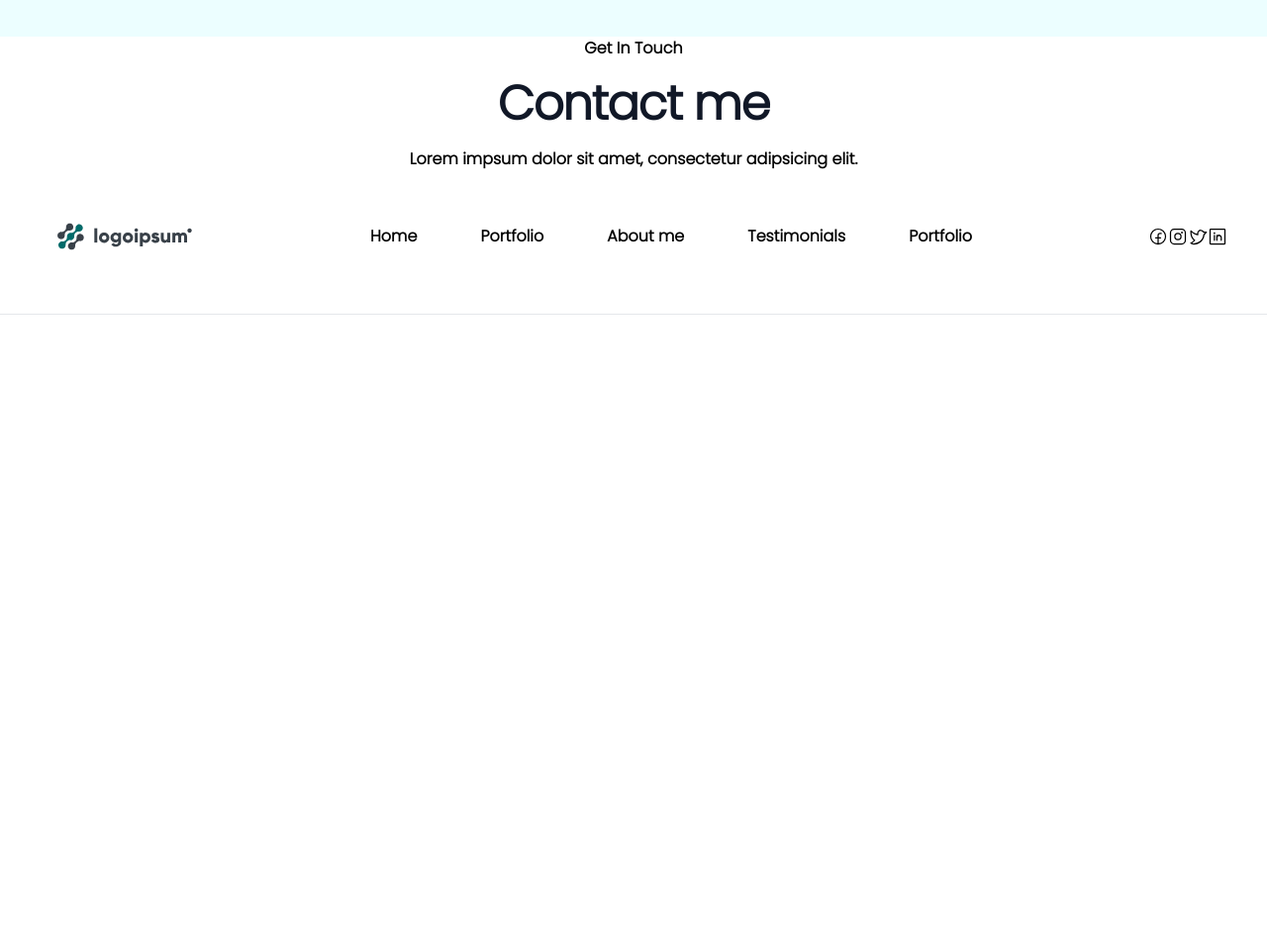
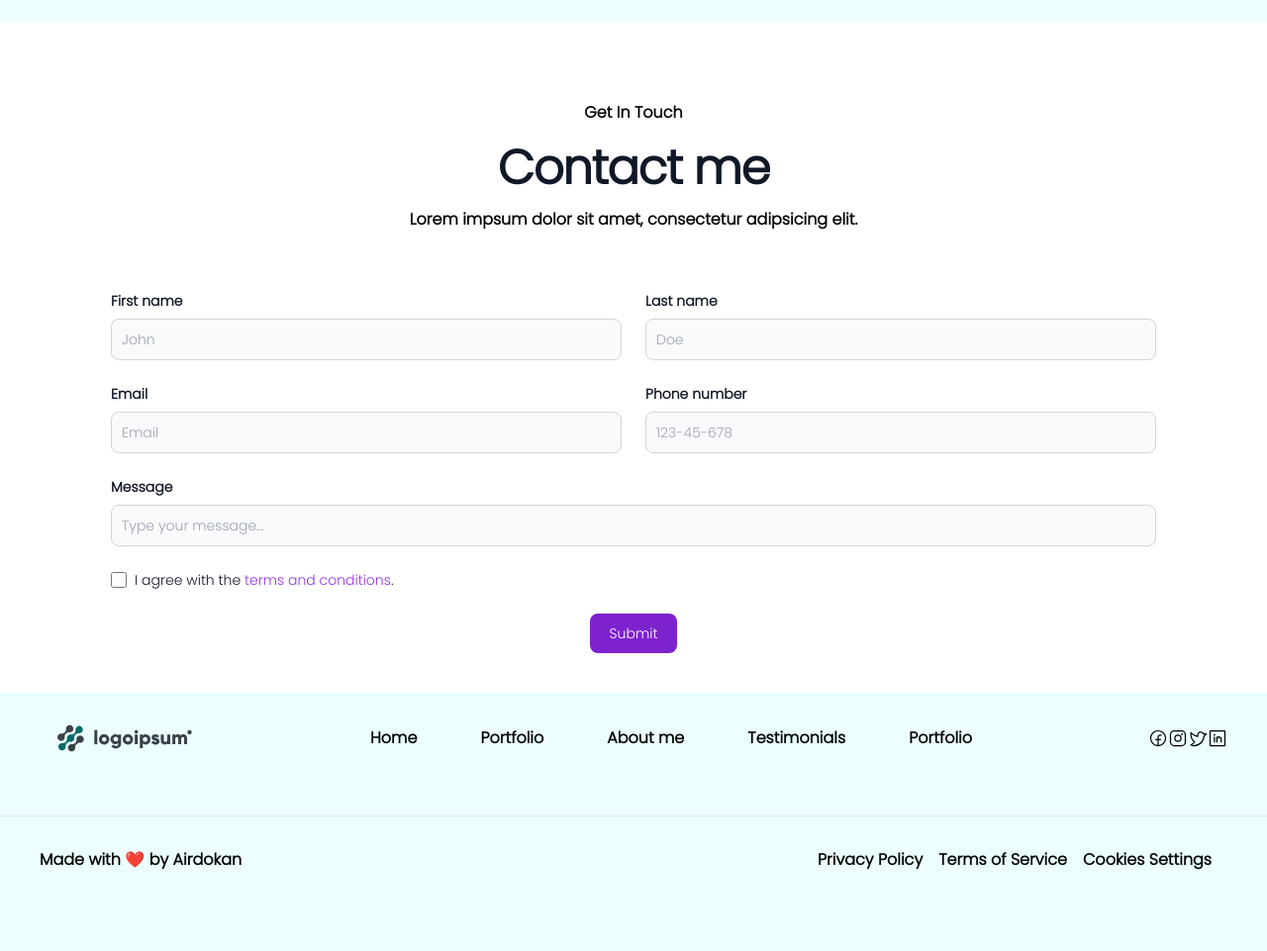
Before and after one commit to Ferit-Racunarstvo-Web-programiranje/lv1-lovrodijanovic, a website: page index.html in a window 1280 px wide. Shown: the part 3387-4348 px from the top of the page at 99% size. Before the commit the page ends 3737 px from the top, so only its background shows below. Drawn offline with Linux system fonts and the light colour scheme.

Commit message:
Minor improvements

```diff
--- a/index.html
+++ b/index.html
@@ -348,7 +348,7 @@
             ipsam a hic fugiat.
           </p>
           <div class="flex justify-between items-center">
-            <img src="images/Avatar Image.png" class="w-4/12" />
+            <img src="images/Avatar Image.png" class="w-2/12" />
             <h3 class="text-1xl font-bold dark:text-white mb-5">
               Dianne Russell
             </h3>
@@ -435,7 +435,7 @@
             ipsam a hic fugiat.
           </p>
           <div class="flex justify-between items-center">
-            <img src="images/AvatarImage1.png" class="w-4/12" />
+            <img src="images/AvatarImage1.png" class="w-2/12" />
             <h3 class="text-1xl font-bold dark:text-white mb-5">
               Kristin Watson
             </h3>
@@ -524,7 +524,7 @@
             ipsam a hic fugiat.
           </p>
           <div class="flex justify-between items-center">
-            <img src="images/AvatarImage2.png" class="w-4/12" />
+            <img src="images/AvatarImage2.png" class="w-2/12" />
             <h3 class="text-1xl font-bold dark:text-white mb-5">
               Kathryn Murphy
             </h3>
@@ -534,12 +534,13 @@
       </div>
     </div>
     <div>
+      <div class="ml-20 mr-20 mt-20">
         <div class="flex justify-center">
           <h3 class="text-1xl font-bold dark:text-white mb-5">Get In Touch</h3>
         </div>
         <div class="flex justify-center">
           <h1
-          class="mb-4 text-4xl font-extrabold leading-none tracking-tight text-gray-900 md:text-5xl lg:text-5xl dark:text-white mb-5"
+            class="mb-4 text-4xl font-extrabold leading-none tracking-tight text-gray-900 md:text-5xl lg:text-5xl dark:text-white"
           >
             Contact me
           </h1>
@@ -550,8 +551,112 @@
           </h3>
         </div>
       </div>
+      <form>
+        <div class="grid gap-6 mb-6 md:grid-cols-2 pl-28 pr-28 pt-10">
+          <div>
+            <label
+              for="first_name"
+              class="block mb-2 text-sm font-bold text-gray-900 dark:text-white"
+              >First name</label
+            >
+            <input
+              type="text"
+              id="first_name"
+              class="bg-gray-50 border border-gray-300 text-gray-900 text-sm rounded-lg focus:ring-blue-500 focus:border-blue-500 block w-full p-2.5 dark:bg-gray-700 dark:border-gray-600 dark:placeholder-gray-400 dark:text-white dark:focus:ring-blue-500 dark:focus:border-blue-500"
+              placeholder="John"
+              required
+            />
+          </div>
+          <div>
+            <label
+              for="last_name"
+              class="block mb-2 text-sm font-bold text-gray-900 dark:text-white"
+              >Last name</label
+            >
+            <input
+              type="text"
+              id="last_name"
+              class="bg-gray-50 border border-gray-300 text-gray-900 text-sm rounded-lg focus:ring-blue-500 focus:border-blue-500 block w-full p-2.5 dark:bg-gray-700 dark:border-gray-600 dark:placeholder-gray-400 dark:text-white dark:focus:ring-blue-500 dark:focus:border-blue-500"
+              placeholder="Doe"
+              required
+            />
+          </div>
+          <div>
+            <label
+              for="email"
+              class="block mb-2 text-sm font-bold text-gray-900 dark:text-white"
+              >Email</label
+            >
+            <input
+              type="text"
+              id="email"
+              class="bg-gray-50 border border-gray-300 text-gray-900 text-sm rounded-lg focus:ring-blue-500 focus:border-blue-500 block w-full p-2.5 dark:bg-gray-700 dark:border-gray-600 dark:placeholder-gray-400 dark:text-white dark:focus:ring-blue-500 dark:focus:border-blue-500"
+              placeholder="Email"
+              required
+            />
+          </div>
+          <div>
+            <label
+              for="phone"
+              class="block mb-2 text-sm font-bold text-gray-900 dark:text-white"
+              >Phone number</label
+            >
+            <input
+              type="tel"
+              id="phone"
+              class="bg-gray-50 border border-gray-300 text-gray-900 text-sm rounded-lg focus:ring-blue-500 focus:border-blue-500 block w-full p-2.5 dark:bg-gray-700 dark:border-gray-600 dark:placeholder-gray-400 dark:text-white dark:focus:ring-blue-500 dark:focus:border-blue-500"
+              placeholder="123-45-678"
+              required
+            />
+          </div>
+        </div>
+        <div>
+          <div class="pl-28 pr-28 mb-6">
+            <label
+              for="message"
+              class="block mb-2 text-sm font-bold text-gray-900 dark:text-white"
+              >Message</label
+            >
+            <input
+              id="message"
+              class="bg-gray-50 border border-gray-300 text-gray-900 text-sm rounded-lg focus:ring-blue-500 focus:border-blue-500 block w-full p-2.5 dark:bg-gray-700 dark:border-gray-600 dark:placeholder-gray-400 dark:text-white dark:focus:ring-blue-500 dark:focus:border-blue-500"
+              placeholder="Type your message..."
+            />
+          </div>
+        </div>
+        <div class="flex items-end mb-6 pl-28 pr-28">
+          <div class="flex items-center h-5">
+            <input
+              id="remember"
+              type="checkbox"
+              value=""
+              class="w-4 h-4 border border-gray-300 rounded bg-gray-50 focus:ring-3 focus:ring-purple-300 dark:bg-gray-700 dark:border-gray-600 dark:focus:ring-purple-600 dark:ring-offset-gray-800"
+              required
+            />
+          </div>
+          <label
+            for="remember"
+            class="ml-2 text-sm font-medium text-gray-900 dark:text-gray-300"
+            >I agree with the
+            <a
+              href="#"
+              class="text-purple-600 hover:underline dark:text-purple-500"
+              >terms and conditions</a
+            >.</label
+          >
+        </div>
+        <div class="flex justify-center">
+          <button
+            type="submit"
+            class="text-white bg-purple-700 hover:bg-purple-800 focus:ring-4 focus:outline-none focus:ring-blue-300 font-medium rounded-lg text-sm w-full sm:w-auto px-5 py-2.5 text-center dark:bg-blue-600 dark:hover:bg-blue-700 dark:focus:ring-blue-800"
+          >
+            Submit
+          </button>
+        </div>
+      </form>
+    </div>
   </body>
-  <footer>
+  <footer class="bg-cyan-50 mt-10">
     <div class="flex justify-between items-center">
       <div class="logo pl-14">
         <svg
@@ -680,5 +785,17 @@
       </div>
     </div>
     <hr class="h-px my-8 bg-gray-200 border-0 dark:bg-gray-900" />
+    <div
+      class="flex justify-between pl-10 pr-10 pb-20 font-semibold cursor-pointer"
+    >
+      <div>
+        <p>Made with ❤️ by Airdokan</p>
+      </div>
+      <div class="flex">
+        <div class="mr-4"><a>Privacy Policy</a></div>
+        <div class="mr-4"><a>Terms of Service</a></div>
+        <div class="mr-4"><a>Cookies Settings</a></div>
+      </div>
+    </div>
   </footer>
 </html>
```
Also changed, not shown: dist/output.css. Lines whose indentation alone changed are shown as unchanged.
